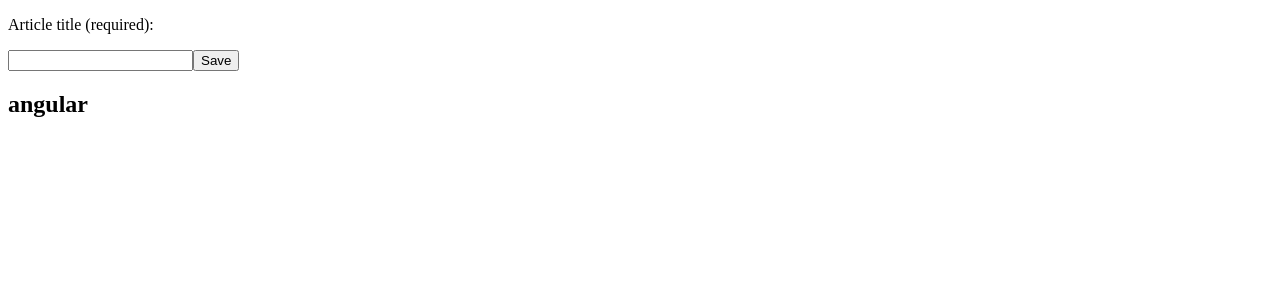
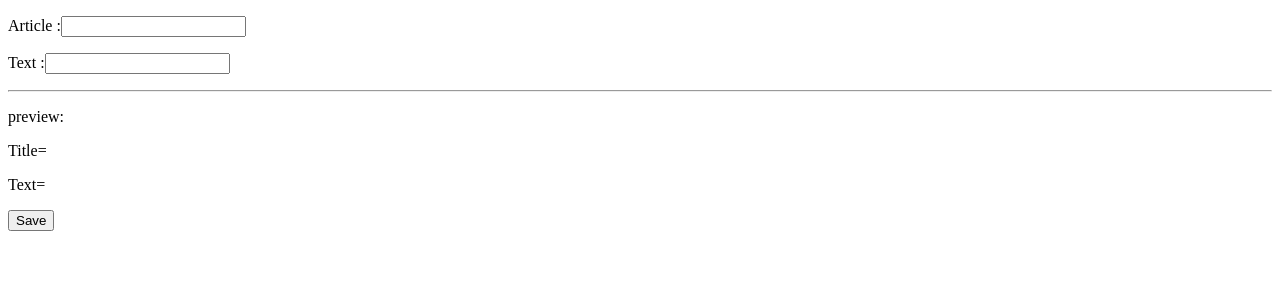
Before and after one commit to sampetroda/angular-validation, an Angular app: page / in a window 1280 px wide. Shown: the top 300 px of the page. Built offline with nearby package versions, Linux system fonts and the light colour scheme.

Commit message:
Form Group Example  code

```diff
--- a/src/app/article-editor/article-editor.component.ts
+++ b/src/app/article-editor/article-editor.component.ts
@@ -1,13 +1,19 @@
 import { Component, OnInit } from '@angular/core';
-import {FormControl, Validators} from '@angular/forms';
+import {FormControl, Validators,FormGroup} from '@angular/forms';
 @Component({
   selector: 'app-article-editor',
   template: `
-  <p>Article title (required): </p>
-  <input [formControl]='titleControl' />
-  <button (click)="submitTitle()">Save</button>
+  <p>Article :<input [formControl]='titleControl' /> </p>
+  <p>Text :<input [formControl]='textControl' /> </p>
+  <hr/>
+  <p> preview:</p>
+  <div>
+      <p> Title={{formdata.title}} </p>
+      <p> Text={{formdata.text}} </p>
+  </div>
+  <button (click)="saveArticle()">Save</button>
 
-  <h2>{{title}}</h2>
+  <h2>{{formdata.title}}</h2>
 
   `,
   styleUrls: ['./article-editor.component.css']
@@ -15,16 +21,24 @@ import {FormControl, Validators} from '@angular/forms';
 export class ArticleEditorComponent implements OnInit {
 
   constructor() { }
-title:string ="angular ";
+  formdata:any={};
+title:string ="";
+text:string="";
 titleControl:FormControl = new FormControl(null,Validators.required);
-submitTitle():void {
-  if(this.titleControl.valid)
+textControl:FormControl = new FormControl(null,Validators.required);
+formGroup:FormGroup = new FormGroup({
+  title:this.titleControl,
+  text:this.textControl
+});
+saveArticle():void {
+  if(this.formGroup.valid)
   {
-      this.title= this.titleControl.value;
+      this.formdata= this.formGroup.value;
+     // this.text=this.
   }
   else
   {
-    alert('Title is required');
+    alert('Missing Feilds!');
   }
 }
   ngOnInit(): void {
```
